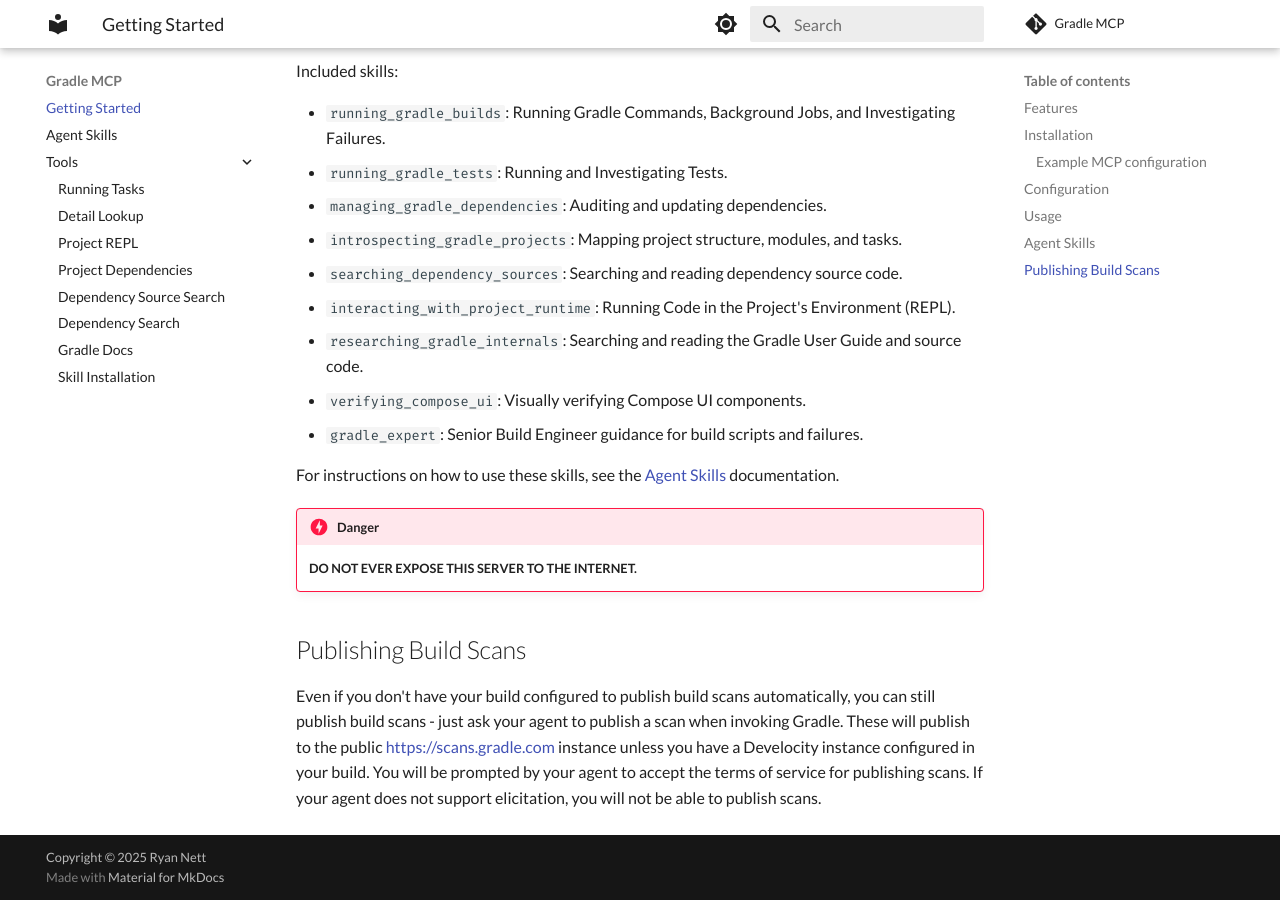
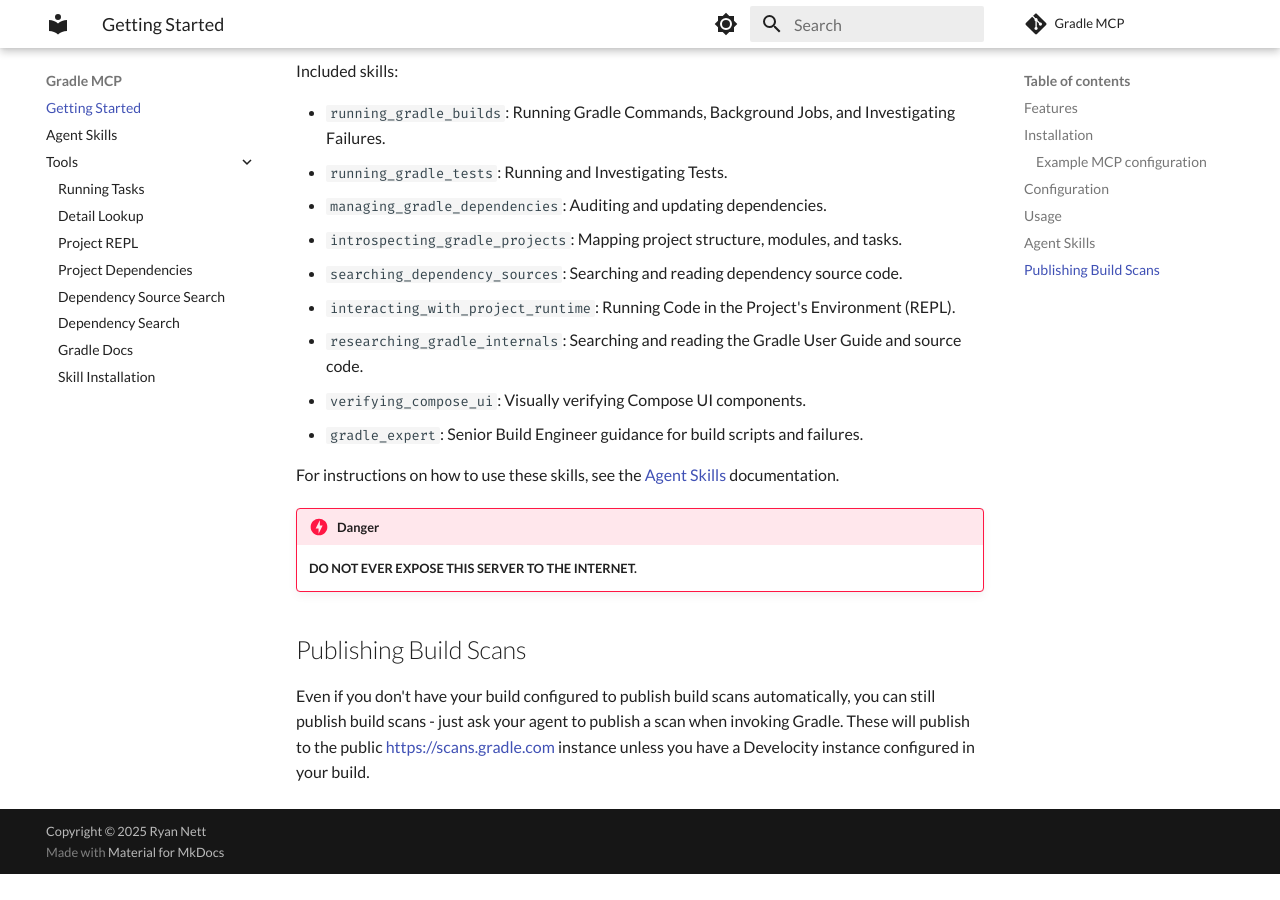
Before and after one commit to rnett/gradle-mcp, an MkDocs documentation site: the page built from docs/index.md, in a window 1280 px wide and 900 px high, scrolled down 2679 px. Built offline with MkDocs 1.6.1 and Material for MkDocs 9.7.7, drawn with Linux system fonts in a browser that asks for light colours; comment, search, counter and statistics services are not loaded; the version menu is left out; after the commit the page ends 3553 px from its top, so only the background shows below that.

Commit message:
Slight docs updates

```diff
--- a/docs/index.md
+++ b/docs/index.md
@@ -137,5 +137,3 @@
 
 Even if you don't have your build configured to publish build scans automatically, you can still publish build scans - just ask your agent to publish a scan when invoking Gradle.
 These will publish to the public https://scans.gradle.com instance unless you have a Develocity instance configured in your build.
-You will be prompted by your agent to accept the terms of service for publishing scans.
-If your agent does not support elicitation, you will not be able to publish scans.
```
Also changed, not shown: README.md (+1 -1 lines).
